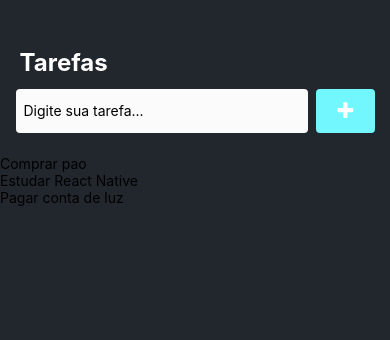
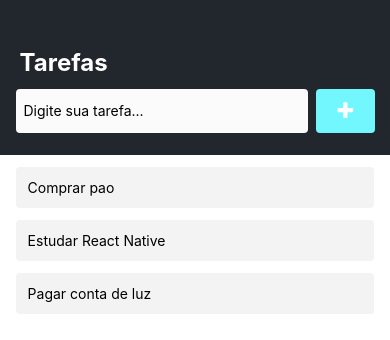
Before and after one commit to Brunogabriel-dev/app-tarefas, a React Native app: screen / in a window 390 px wide. Shown: the top 340 px of the page. Built offline with nearby package versions, Linux system fonts and the light colour scheme.

Commit message:
Inclusão de texto

```diff
--- a/App.js
+++ b/App.js
@@ -56,6 +56,7 @@ export default function App(){
          data={list}
          keyExtractor={ (item) => item.key}
          renderItem={ ({ item }) => <Tarefa data={item} /> }
+         style={styles.list}
        />
 
     </View>
@@ -100,5 +101,11 @@ const styles = StyleSheet.create({
     alignItems: 'center',
     justifyContent: 'center',
     borderRadius: 4
+  },
+  list:{
+    flex:1,
+    backgroundColor: '#fff',
+    paddingStart: '4%',
+    paddingEnd: '4%'
   }
 })
--- a/src/Tarefa.js
+++ b/src/Tarefa.js
@@ -1,11 +1,21 @@
 
 import React from 'react';
-import { View, Text } from 'react-native'
+import { View, Text, StyleSheet } from 'react-native'
 
 export default function Tarefa({ data }){
   return(
-    <View>
+    <View style={styles.container}>
       <Text>{data.item}</Text>
     </View>
   )
 }
+
+
+const styles = StyleSheet.create({
+  container:{
+    backgroundColor: 'rgba(196,196,196, 0.20)',
+    marginTop: 12,
+    padding: 12,
+    borderRadius: 4,
+  }
+})
```
